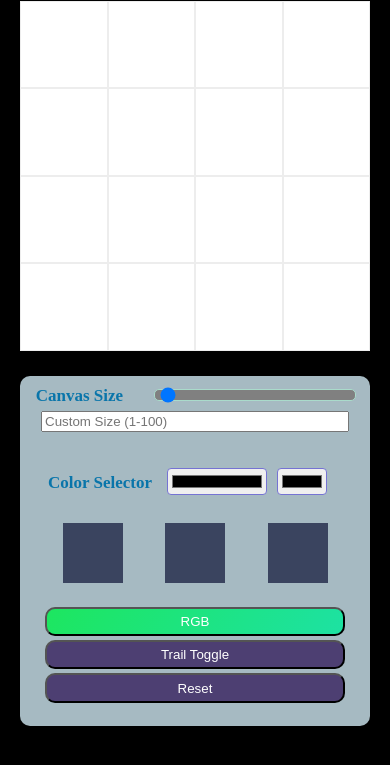
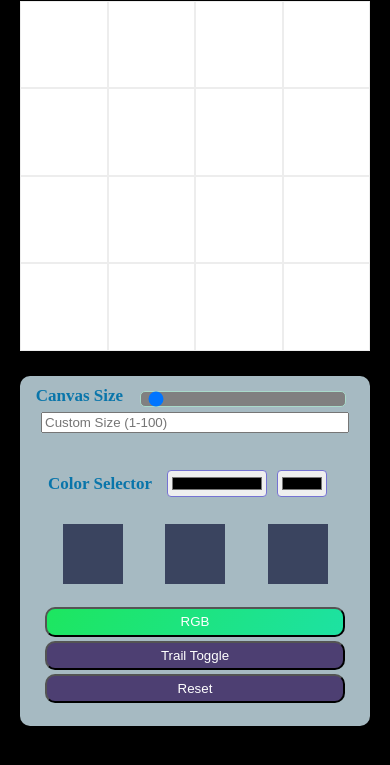
Before and after one commit to jazmyn-tea-maker/etch-a-sketch, a plain HTML site: page index.html in a window 390 px wide. Shown: the part 59-824 px from the top of the page. Drawn offline with Linux system fonts and the light colour scheme.

Commit message:
UI tweaks

```diff
--- a/styles/main.css
+++ b/styles/main.css
@@ -62,6 +62,7 @@ body {
     margin-left: auto;
     margin-right: auto;
     display: block;
+    width: 150px;
     position: relative;
 }
 
@@ -192,17 +193,19 @@ body {
 
 .slider {
     appearance: none;
+    position: relative;
+    padding: 2px;
     background-color: gray;
     border-radius: 5px;
     height: 10px;
-    width: 200px;
+    width: 160px;
     border: 1px solid rgb(170, 219, 203);
 }
 
 #boxRange {
     position: relative;
     margin: auto;
-
+    margin-left: 16px;
 }
 
 
@@ -263,5 +266,10 @@ body {
     #size-input {
         width: 300px;
     }
+    .slider {
+        top: 4px;
+        right: 30px;
+        width: 200px;
+    }
 
 }
```
